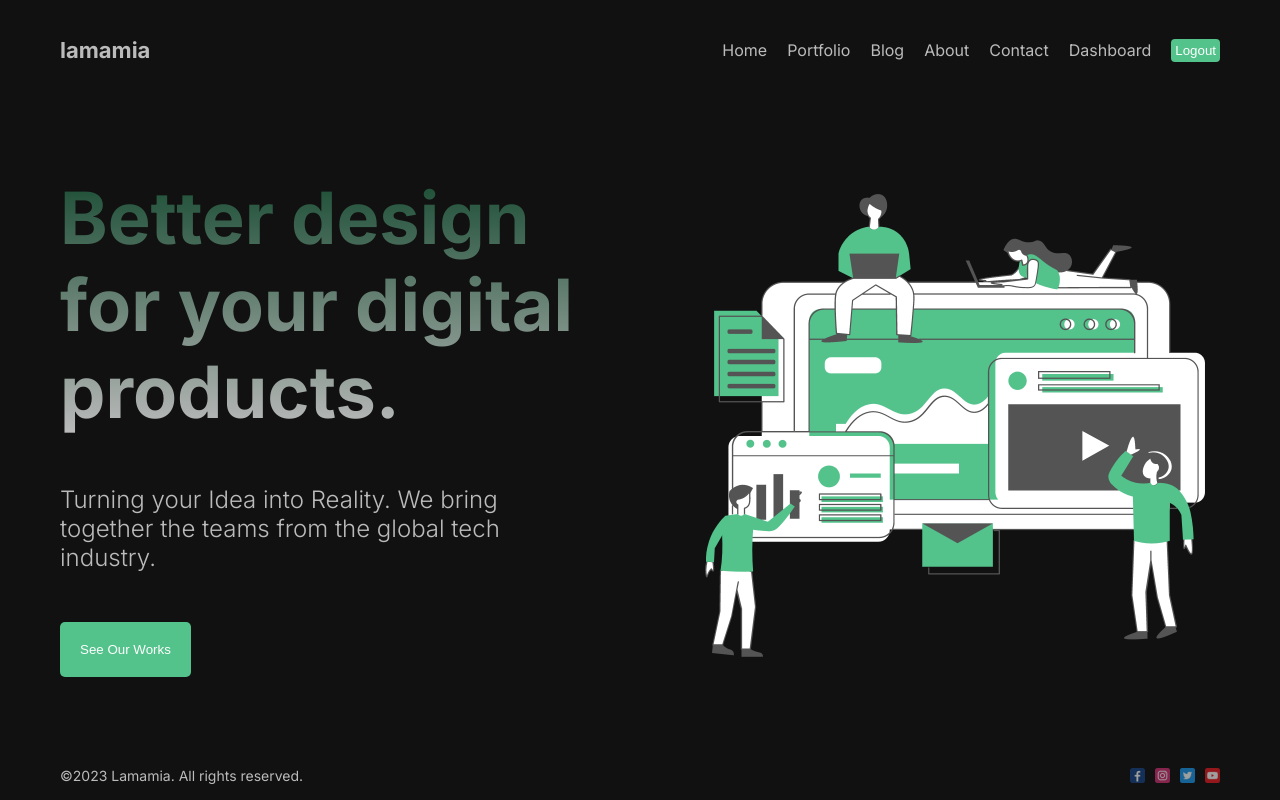
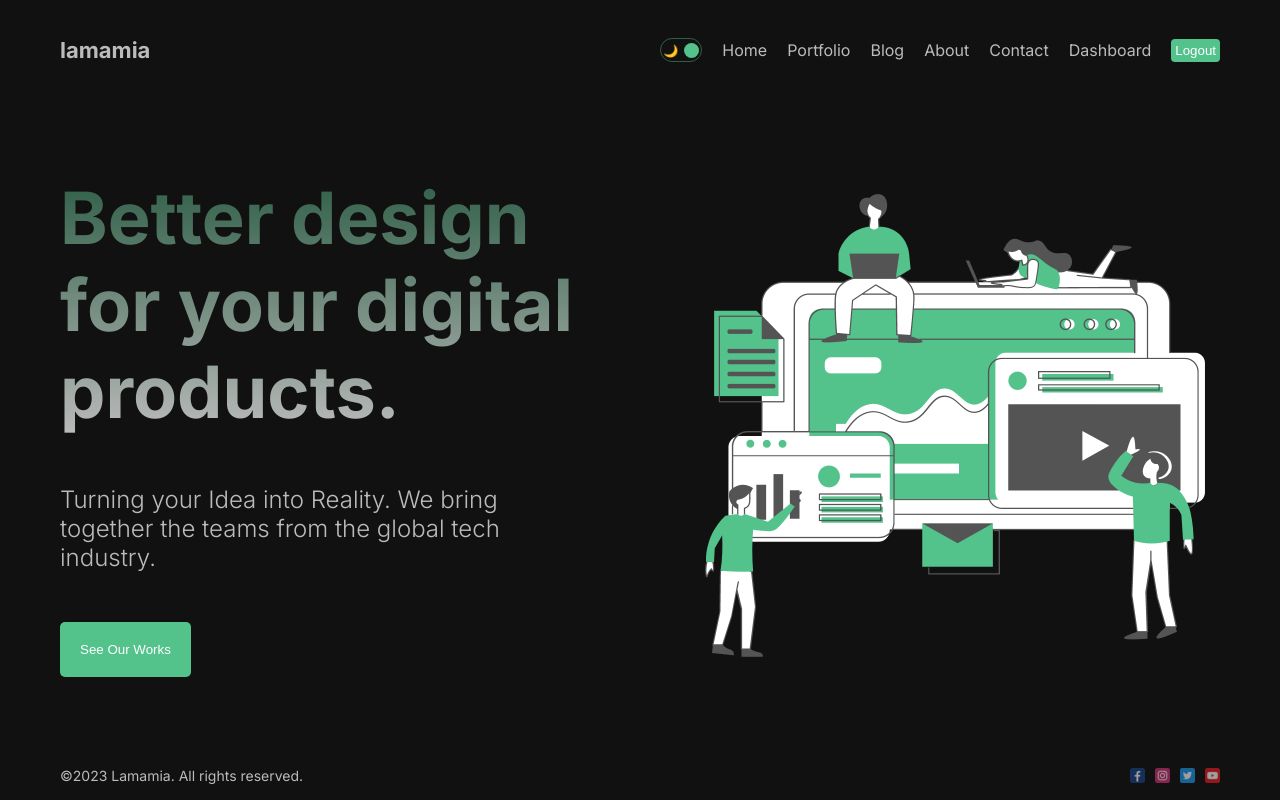
Before and after one commit to RaiseOnce/design-app, a Next.js app: page / in a window 1280 px wide. Built offline with nearby package versions, Linux system fonts and the light colour scheme.

Commit message:
mode toggler is done

```diff
--- a/src/app/blog/[id]/page.module.scss
+++ b/src/app/blog/[id]/page.module.scss
@@ -25,7 +25,7 @@
 }
 
 .avatar {
-  object-fit: contain;
+  object-fit: cover;
   border-radius: 50%;
 }
 
--- a/src/app/layout.tsx
+++ b/src/app/layout.tsx
@@ -3,6 +3,7 @@ import { Inter } from 'next/font/google'
 import '../styles/globals.scss'
 import Navbar from '@/components/Navbar/Navbar'
 import Footer from '@/components/Footer/Footer'
+import { ThemeProvider } from '@/context/ThemeContext'
 
 const inter = Inter({ subsets: ['latin'] })
 
@@ -19,11 +20,13 @@ export default function RootLayout({
   return (
     <html lang="en">
       <body className={inter.className}>
-        <div className="container">
-          <Navbar />
-          {children}
-          <Footer />
-        </div>
+        <ThemeProvider>
+          <div className="container">
+            <Navbar />
+            {children}
+            <Footer />
+          </div>
+        </ThemeProvider>
       </body>
     </html>
   )
--- a/src/app/portfolio/page.module.scss
+++ b/src/app/portfolio/page.module.scss
@@ -20,6 +20,7 @@
   height: 300px;
   position: relative;
   background-size: cover;
+  color: $color-white;
 
   &:hover .title {
     color: $color-green;
--- /dev/null
+++ b/src/components/ModeToggle/ModeToggle.module.scss
@@ -0,0 +1,27 @@
+@import '../../styles/base';
+
+.container {
+  width: 42px;
+  height: 24px;
+  position: relative;
+  display: flex;
+  justify-content: space-between;
+  align-items: center;
+  padding: 2px;
+  cursor: pointer;
+
+  border: 1.5px solid $color-green-dark;
+  border-radius: 30px;
+}
+
+.icon {
+  font-size: 12px;
+}
+
+.ball {
+  width: 15px;
+  height: 15px;
+  background-color: $color-green;
+  border-radius: 50px;
+  position: absolute;
+}
--- /dev/null
+++ b/src/components/ModeToggle/ModeToggle.tsx
@@ -0,0 +1,25 @@
+'use client'
+
+import React, { useContext } from 'react'
+import styles from './ModeToggle.module.scss'
+import { ThemeContext } from '@/context/ThemeContext'
+
+const ModeToggle = () => {
+  const { state, dispatch } = useContext(ThemeContext)
+
+  return (
+    <div
+      className={styles.container}
+      onClick={() => dispatch({ type: 'CHANGE_THEME' })}
+    >
+      <div className={styles.icon}>🌙</div>
+      <div className={styles.icon}>☀️</div>
+      <div
+        className={styles.ball}
+        style={state.mode === 'light' ? { left: '2px' } : { right: '2px' }}
+      />
+    </div>
+  )
+}
+
+export default ModeToggle
--- a/src/components/navbar/Navbar.tsx
+++ b/src/components/navbar/Navbar.tsx
@@ -2,8 +2,9 @@
 
 import { navLinks } from '@/constants'
 import Link from 'next/link'
-import React from 'react'
+import React, { useContext } from 'react'
 import styles from './Navbar.module.scss'
+import ModeToggle from '../ModeToggle/ModeToggle'
 
 const Navbar = () => {
   return (
@@ -13,6 +14,7 @@ const Navbar = () => {
       </Link>
 
       <div className={styles.links}>
+        <ModeToggle />
         {navLinks.map((link) => (
           <Link key={link.id} href={link.url} className={styles.link}>
             {link.title}
--- /dev/null
+++ b/src/context/ThemeContext.tsx
@@ -0,0 +1,46 @@
+'use client'
+
+import { createContext, useReducer } from 'react'
+
+type StateType = {
+  mode: string
+}
+
+type ActionType = {
+  type: 'CHANGE_THEME'
+}
+
+const INITIAL_STATE = {
+  mode: 'dark',
+}
+
+export const ThemeContext = createContext<{
+  state: StateType
+  dispatch: React.Dispatch<ActionType>
+}>({
+  state: INITIAL_STATE,
+  dispatch: () => {},
+})
+
+const reducer = (state: StateType, action: ActionType) => {
+  switch (action.type) {
+    case 'CHANGE_THEME':
+      return {
+        ...state,
+        mode: state.mode === 'dark' ? 'light' : 'dark',
+      }
+
+    default:
+      return state
+  }
+}
+
+export const ThemeProvider = ({ children }: { children: React.ReactNode }) => {
+  const [state, dispatch] = useReducer(reducer, INITIAL_STATE)
+
+  return (
+    <ThemeContext.Provider value={{ state, dispatch }}>
+      <div className={`theme ${state.mode}`}>{children}</div>
+    </ThemeContext.Provider>
+  )
+}
--- a/src/styles/_colors.scss
+++ b/src/styles/_colors.scss
@@ -12,7 +12,7 @@ $color-green-transperent: rgba(64, 181, 173, 0.6);
 $color-gray: #bbb;
 $color-gray-dark: #999;
 $color-green: #53c28b;
-$color-green-dark: #194c33;
+$color-green-dark: #53c28b70;
 $color-main: #f5da5a;
 $color-accent: #5983d5;
 $color-muted: lighten($color-main, 20%);
--- a/src/styles/globals.scss
+++ b/src/styles/globals.scss
@@ -10,13 +10,25 @@ html,
 body {
   max-width: 100vw;
   overflow-x: hidden;
-  background-color: $color-bg;
-  color: $color-gray;
 }
 
 a {
   text-decoration: none;
   color: inherit;
+}
+
+.theme {
+  transition: 1s all ease;
+}
+
+.light {
+  background-color: $color-white;
+  color: $color-bg;
+}
+
+.dark {
+  background-color: $color-bg;
+  color: $color-gray;
 }
 
 .container {
```
